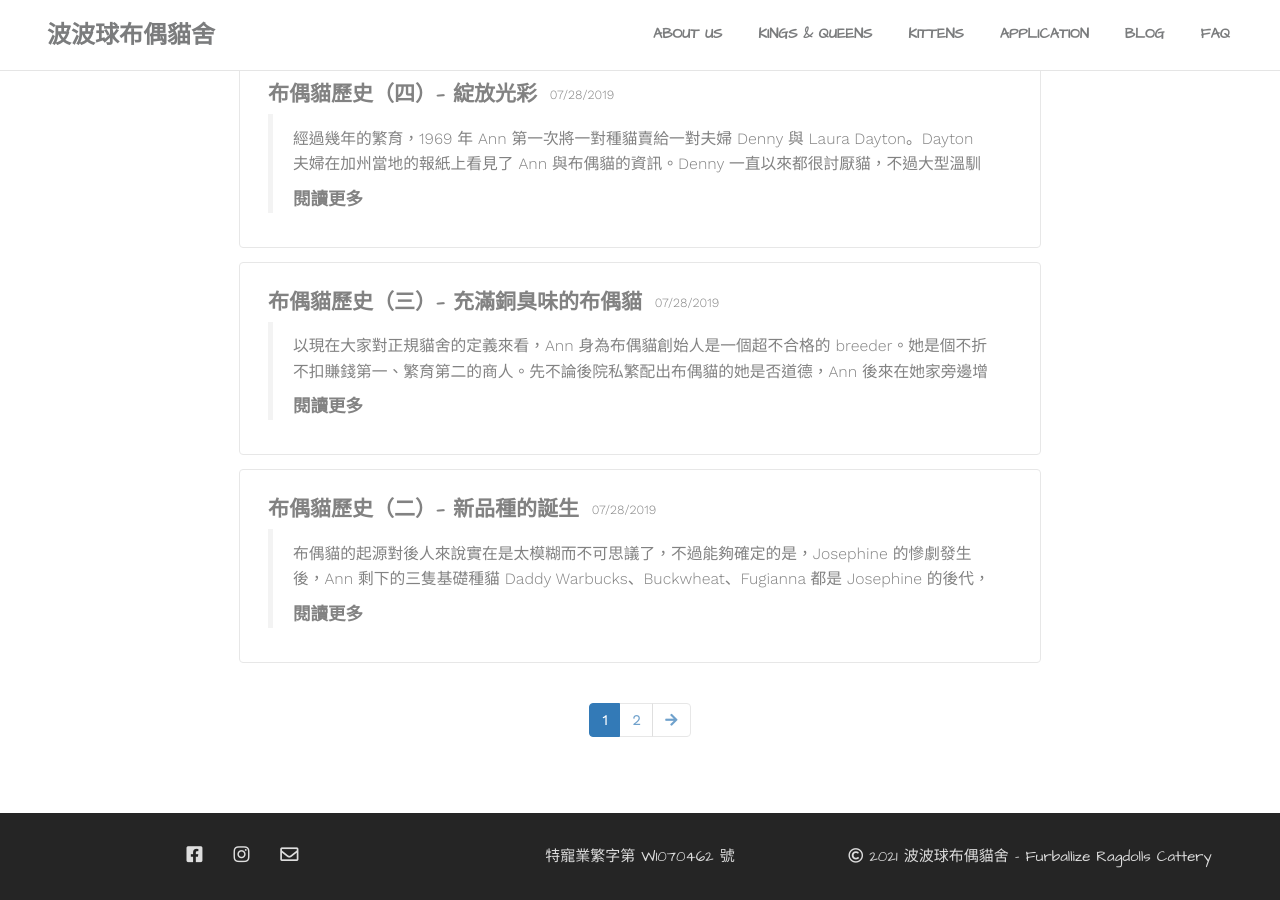
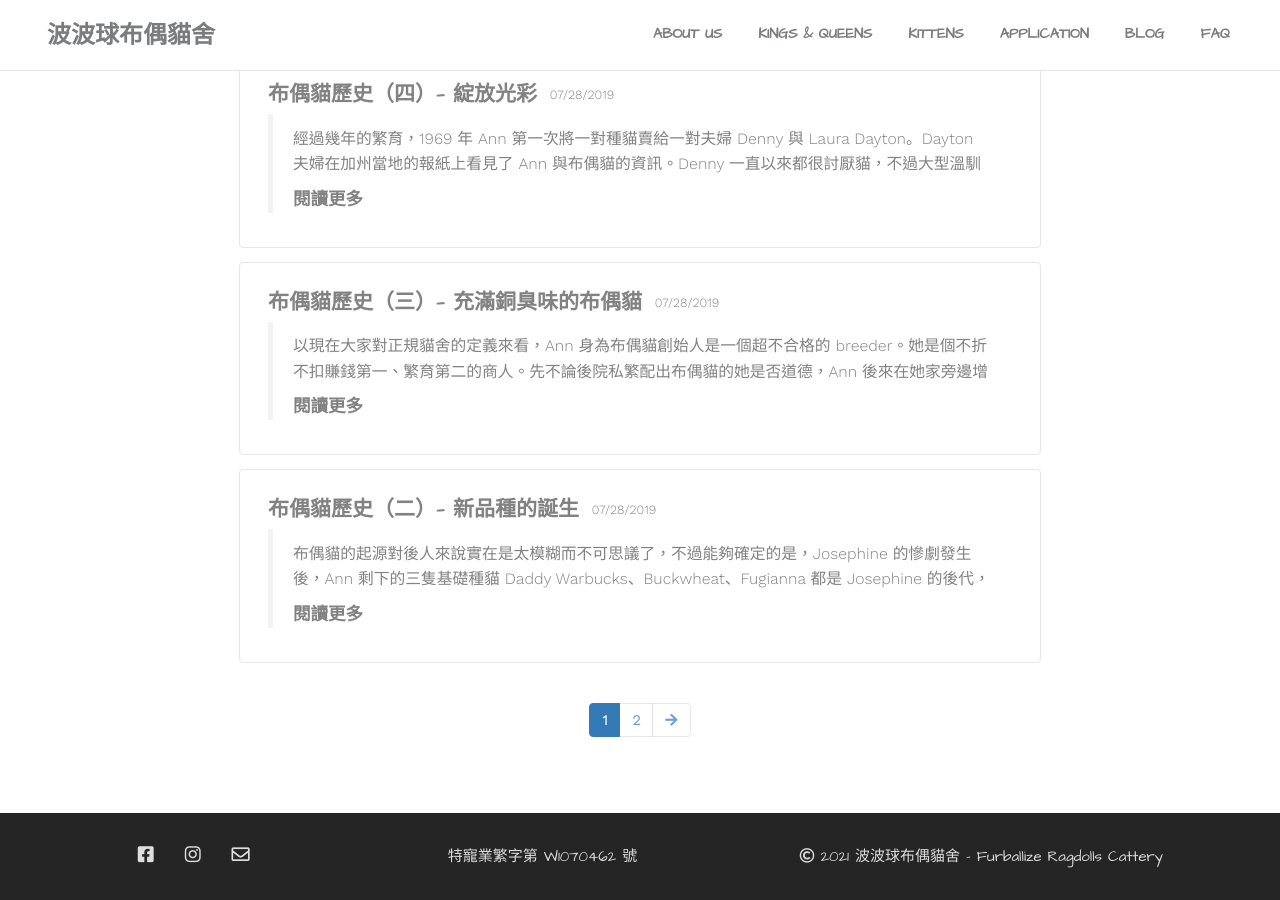
Before and after one commit to furballizeragdolls/furballizeragdolls.github.io, a Jekyll site: the page built from blog/index.html, in a window 1280 px wide and 900 px high, scrolled down 577 px. Built offline with Jekyll 4.4.1, drawn with Linux system fonts in a browser that asks for light colours; nearby versions of some CDN libraries; some web fonts are replaced; the list of posts is cut into pages by our own code.

Commit message:
Resize footage

```diff
--- a/_includes/footer.html
+++ b/_includes/footer.html
@@ -1,7 +1,7 @@
 <footer class="footer footer-big footer-color-black" data-color="black">
     <div class="container">
         <div class="row">
-            <div class="col-md-4 contact">
+            <div class="col-md-3 contact">
                 <ul>
                     <li>
                         <a href="https://www.facebook.com/furballizerags" target="_blank" class="btn btn-social btn-facebook btn-simple">
@@ -23,7 +23,7 @@
             <div class="col-md-4 footer-text ">
                 <p>特寵業繁字第 W1070462 號</p>
             </div>
-            <div class="col-md-4 footer-text">
+            <div class="col-md-5 footer-text">
                 <p><i class="far fa-copyright"></i> <script> document.write(new Date().getFullYear()) </script> 波波球布偶貓舍 - Furballize Ragdolls Cattery</p>
             </div>
         </div>
```
